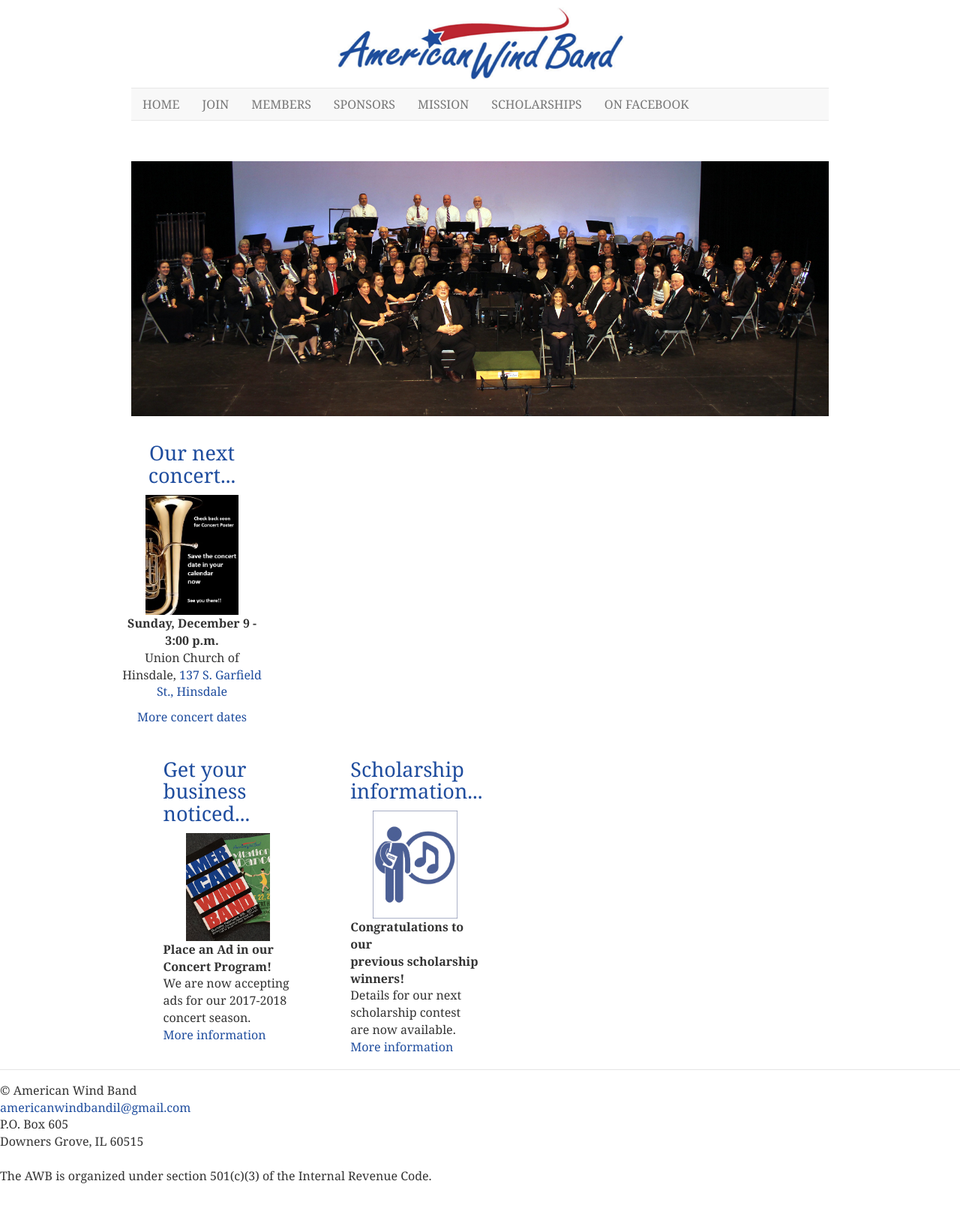
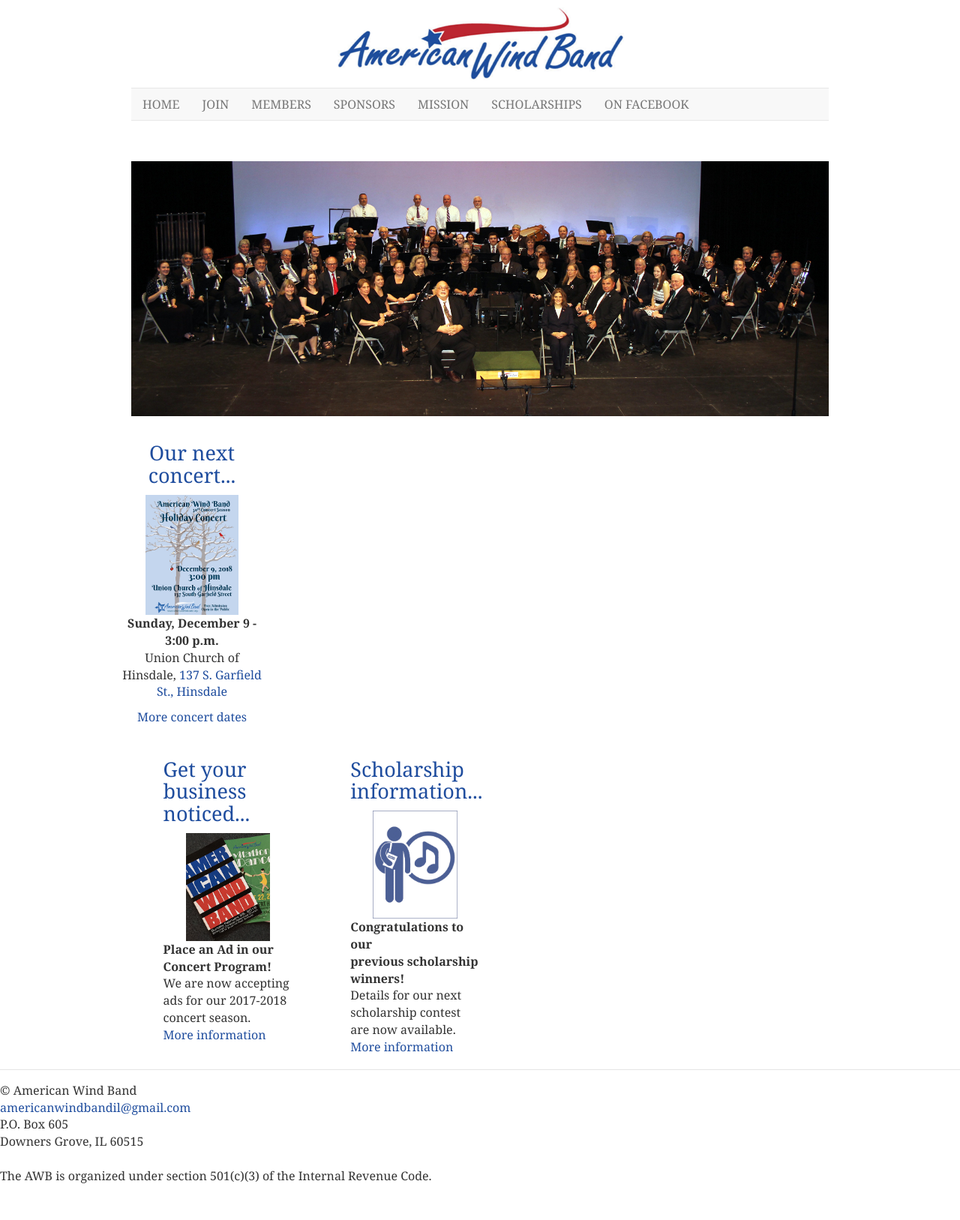
Before and after one commit to americanwindband/americanwindband.github.io, a Jekyll site: the page built from index.html, in a window 1280 px wide. Shown: the whole page at 75% size. Built offline with Jekyll 4.4.1, drawn with Linux system fonts in a browser that asks for light colours.

Commit message:
Update index.html

```diff
--- a/index.html
+++ b/index.html
@@ -22,7 +22,7 @@
     </div>
 
   <div class="section-next-concert-tile"><h2 class="tile-title-h2-text">Our next concert...</h2>
-    <img class="image-centered" src="images/awb-poster-coming-soon-01.jpg" width="65%" height="65%" alt=""/>
+    <img class="image-centered" src="images/awb-holiday-2018-poster-315x405.jpg" width="65%" height="65%" alt=""/>
     <strong>Sunday, December 9 - 3:00 p.m.</strong>
 <p>Union Church of Hinsdale, <a href="https://goo.gl/maps/aumncQ5T9bs" target="_blank">137 S. Garfield St., Hinsdale</a></p>
       <a href="performances.html">More concert dates</a>
```
